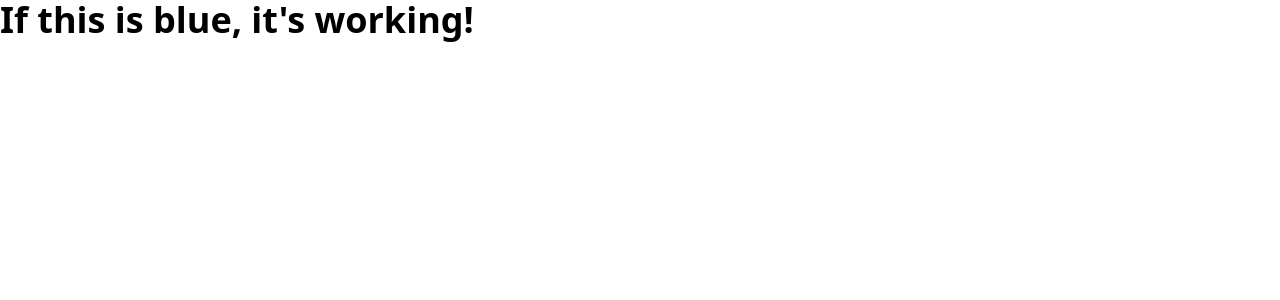
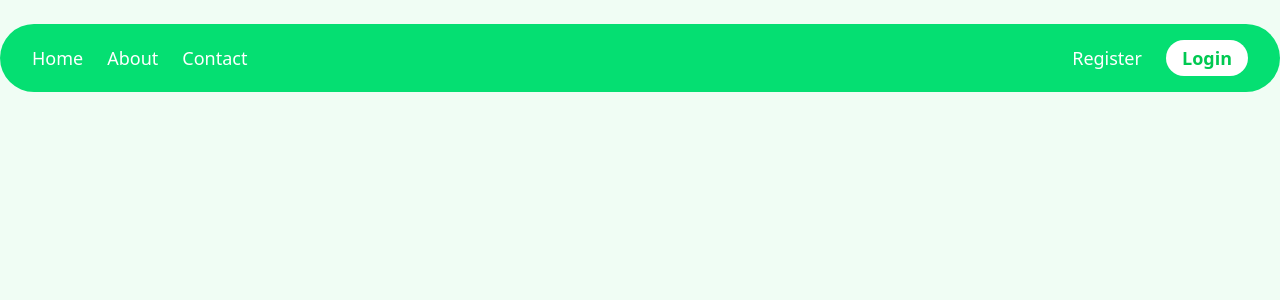
Before and after one commit to Maikhell/UTrade-django, a Django app: page / in a window 1280 px wide. Shown: the top 300 px of the page. Run offline with Django 5.2, Linux system fonts and the light colour scheme.

Commit message:
added navbar, functionalities next

```diff
--- a/UTrade_app/static/css/landingpage.css
+++ b/UTrade_app/static/UTrade_app/css/landingpage.css
@@ -7,10 +7,17 @@
       "Segoe UI Emoji", "Segoe UI Symbol", "Noto Color Emoji";
     --font-mono: ui-monospace, SFMono-Regular, Menlo, Monaco, Consolas, "Liberation Mono",
       "Courier New", monospace;
-    --color-blue-600: oklch(54.6% 0.245 262.881);
+    --color-green-50: oklch(98.2% 0.018 155.826);
+    --color-green-100: oklch(96.2% 0.044 156.743);
+    --color-green-400: oklch(79.2% 0.209 151.711);
+    --color-green-500: oklch(72.3% 0.219 149.579);
     --color-white: #fff;
-    --text-4xl: 2.25rem;
-    --text-4xl--line-height: calc(2.5 / 2.25);
+    --spacing: 0.25rem;
+    --text-lg: 1.125rem;
+    --text-lg--line-height: calc(1.75 / 1.125);
+    --text-3xl: 1.875rem;
+    --text-3xl--line-height: calc(2.25 / 1.875);
+    --font-weight-medium: 500;
     --font-weight-bold: 700;
     --default-font-family: var(--font-sans);
     --default-mono-font-family: var(--font-mono);
@@ -168,29 +175,129 @@
   .static {
     position: static;
   }
+  .container {
+    width: 100%;
+    @media (width >= 40rem) {
+      max-width: 40rem;
+    }
+    @media (width >= 48rem) {
+      max-width: 48rem;
+    }
+    @media (width >= 64rem) {
+      max-width: 64rem;
+    }
+    @media (width >= 80rem) {
+      max-width: 80rem;
+    }
+    @media (width >= 96rem) {
+      max-width: 96rem;
+    }
+  }
+  .mt-6 {
+    margin-top: calc(var(--spacing) * 6);
+  }
+  .flex {
+    display: flex;
+  }
+  .grid {
+    display: grid;
+  }
   .table {
     display: table;
   }
   .border-collapse {
     border-collapse: collapse;
   }
+  .cursor-pointer {
+    cursor: pointer;
+  }
   .resize {
     resize: both;
+  }
+  .grid-cols-2 {
+    grid-template-columns: repeat(2, minmax(0, 1fr));
+  }
+  .grid-cols-3 {
+    grid-template-columns: repeat(3, minmax(0, 1fr));
+  }
+  .items-center {
+    align-items: center;
+  }
+  .justify-between {
+    justify-content: space-between;
+  }
+  .justify-start {
+    justify-content: flex-start;
+  }
+  .justify-items-center {
+    justify-items: center;
+  }
+  .justify-items-end {
+    justify-items: end;
+  }
+  .justify-items-start {
+    justify-items: start;
+  }
+  .space-x-4 {
+    :where(& > :not(:last-child)) {
+      --tw-space-x-reverse: 0;
+      margin-inline-start: calc(calc(var(--spacing) * 4) * var(--tw-space-x-reverse));
+      margin-inline-end: calc(calc(var(--spacing) * 4) * calc(1 - var(--tw-space-x-reverse)));
+    }
+  }
+  .space-x-6 {
+    :where(& > :not(:last-child)) {
+      --tw-space-x-reverse: 0;
+      margin-inline-start: calc(calc(var(--spacing) * 6) * var(--tw-space-x-reverse));
+      margin-inline-end: calc(calc(var(--spacing) * 6) * calc(1 - var(--tw-space-x-reverse)));
+    }
+  }
+  .justify-self-center {
+    justify-self: center;
+  }
+  .rounded-full {
+    border-radius: calc(infinity * 1px);
   }
   .border {
     border-style: var(--tw-border-style);
     border-width: 1px;
   }
-  .bg-blue-600 {
-    background-color: var(--color-blue-600);
+  .bg-green-50 {
+    background-color: var(--color-green-50);
   }
-  .text-4xl {
-    font-size: var(--text-4xl);
-    line-height: var(--tw-leading, var(--text-4xl--line-height));
+  .bg-green-400 {
+    background-color: var(--color-green-400);
+  }
+  .bg-white {
+    background-color: var(--color-white);
+  }
+  .p-4 {
+    padding: calc(var(--spacing) * 4);
+  }
+  .px-4 {
+    padding-inline: calc(var(--spacing) * 4);
+  }
+  .py-1 {
+    padding-block: calc(var(--spacing) * 1);
+  }
+  .text-3xl {
+    font-size: var(--text-3xl);
+    line-height: var(--tw-leading, var(--text-3xl--line-height));
+  }
+  .text-lg {
+    font-size: var(--text-lg);
+    line-height: var(--tw-leading, var(--text-lg--line-height));
   }
   .font-bold {
     --tw-font-weight: var(--font-weight-bold);
     font-weight: var(--font-weight-bold);
+  }
+  .font-medium {
+    --tw-font-weight: var(--font-weight-medium);
+    font-weight: var(--font-weight-medium);
+  }
+  .text-green-500 {
+    color: var(--color-green-500);
   }
   .text-white {
     color: var(--color-white);
@@ -202,6 +309,25 @@
     outline-style: var(--tw-outline-style);
     outline-width: 1px;
   }
+  .hover\:text-green-100 {
+    &:hover {
+      @media (hover: hover) {
+        color: var(--color-green-100);
+      }
+    }
+  }
+  .hover\:underline {
+    &:hover {
+      @media (hover: hover) {
+        text-decoration-line: underline;
+      }
+    }
+  }
+}
+@property --tw-space-x-reverse {
+  syntax: "*";
+  inherits: false;
+  initial-value: 0;
 }
 @property --tw-border-style {
   syntax: "*";
@@ -220,6 +346,7 @@
 @layer properties {
   @supports ((-webkit-hyphens: none) and (not (margin-trim: inline))) or ((-moz-orient: inline) and (not (color:rgb(from red r g b)))) {
     *, ::before, ::after, ::backdrop {
+      --tw-space-x-reverse: 0;
       --tw-border-style: solid;
       --tw-font-weight: initial;
       --tw-outline-style: solid;
--- a/UTrade_app/templates/UTrade_app/landingpage.html
+++ b/UTrade_app/templates/UTrade_app/landingpage.html
@@ -1,13 +1,35 @@
 {% load static %}
 <!DOCTYPE html>
 <html lang="en">
+
 <head>
     <meta charset="UTF-8">
     <meta name="viewport" content="width=device-width, initial-scale=1.0">
-    <link rel="stylesheet" href="{% static 'css/landingpage.css' %}">
+    <link rel="stylesheet" href="{% static 'UTrade_app/css/landingpage.css' %}">
+    <link rel="icon" type="image/x-icon" href="{% static 'UTrade_app/img/U.png' %}">
     <title>Document</title>
 </head>
-<body>
-    <nav> <h1 class="text-4xl font-bold">If this is blue, it's working!</h1></nav>
+
+<body class="bg-green-50">
+    <section>
+        <div class="container justify-self-center text-lg">
+            <nav class="bg-green-400 p-4 mt-6 rounded-full">
+                <div class="flex justify-between items-center px-4">
+                    <ul class="flex text-white font-medium space-x-6">
+                        <li class="hover:text-green-100 cursor-pointer">Home</li>
+                        <li class="hover:text-green-100 cursor-pointer">About</li>
+                        <li class="hover:text-green-100 cursor-pointer">Contact</li>
+                    </ul>
+                    <div class="flex text-white font-medium space-x-6">
+                        <button type="button" class="hover:underline">Register</button>
+                        <button type="button"
+                            class="bg-white text-green-500 px-4 py-1 rounded-full font-bold">Login</button>
+                    </div>
+                </div>
+            </nav>
+        </div>
+    </section>
 </body>
+<!--  npx @tailwindcss/cli -i ./UTrade_app/static/UTrade_app/css/src.css -o ./UTrade_app/static/UTrade_app/css/landingpage.css --watch -->
+
 </html>
```
Also changed, not shown: UTrade_app/static/UTrade_app/css/src.css (renamed from UTrade_app/static/css/src.css), UTrade_app/static/UTrade_app/img/U.png (added).
